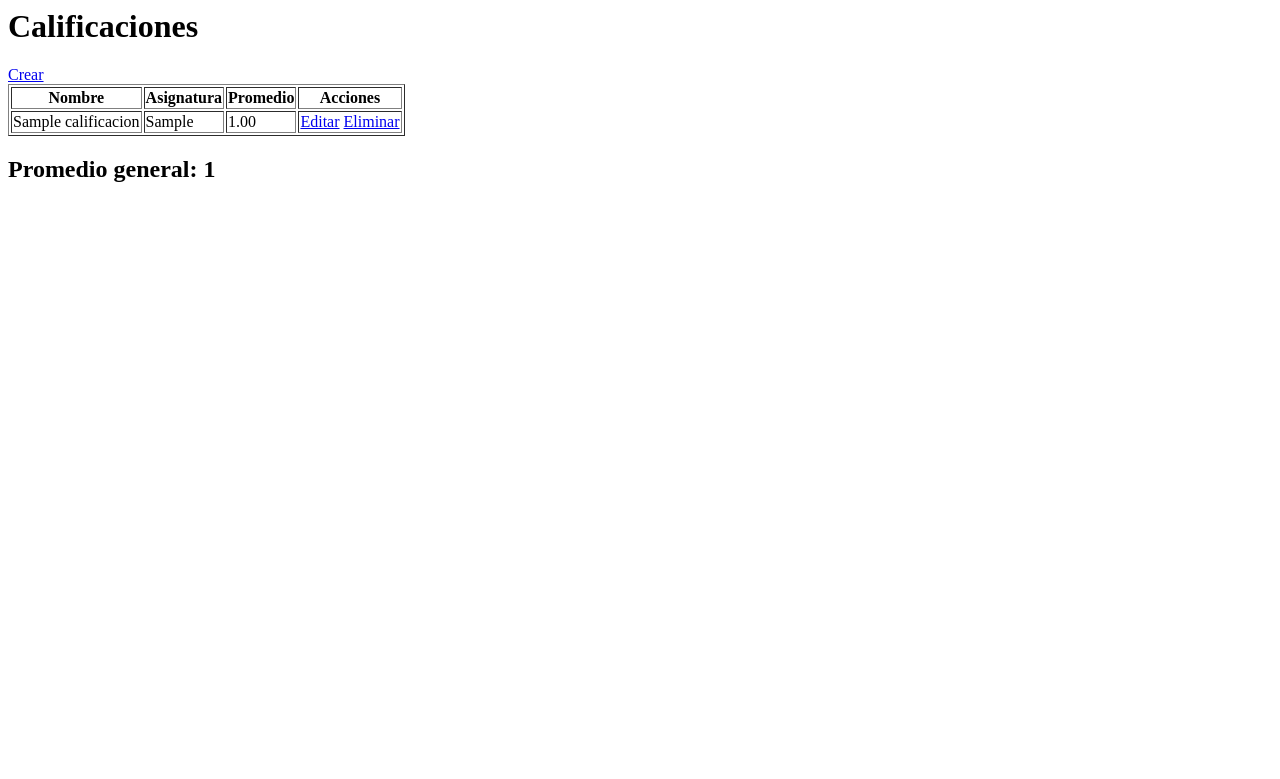
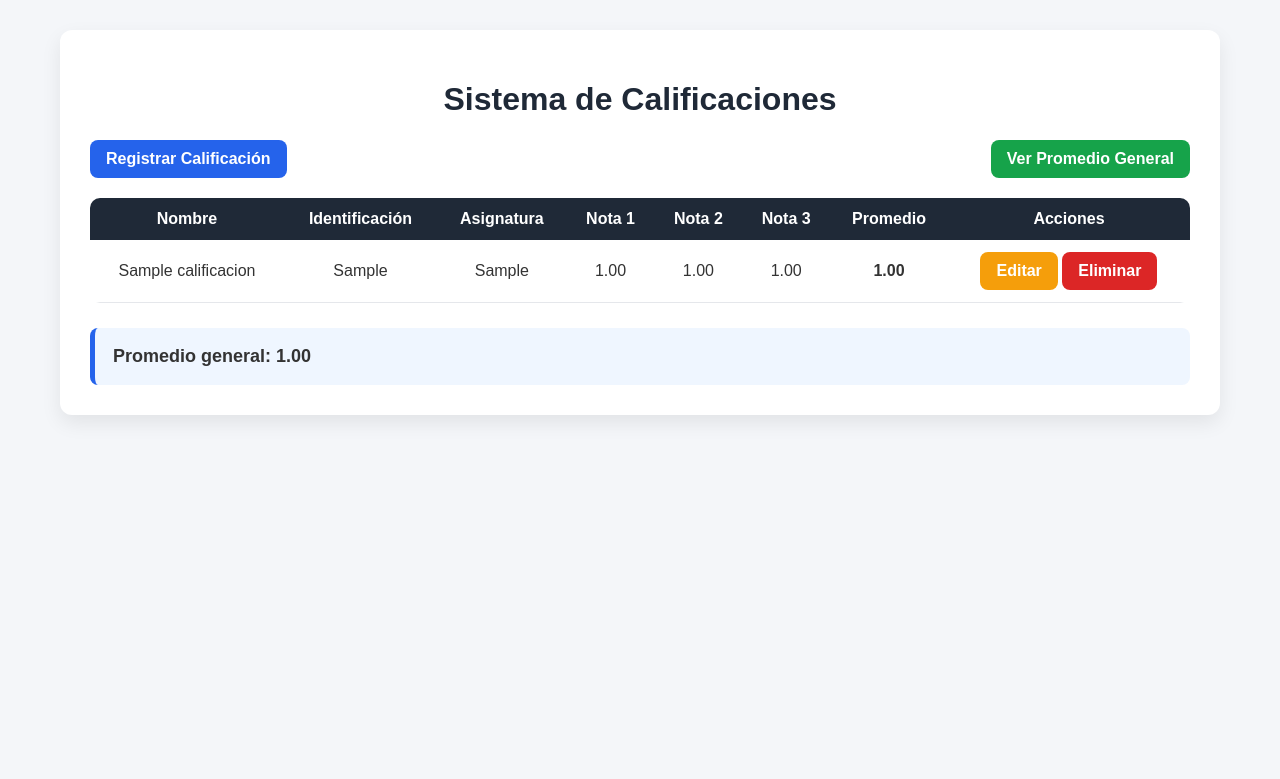
Before and after one commit to sebastianUCC2024/SistemaCalificaciones, a Django app: page / in a window 1280 px wide. Shown: the top 779 px of the page. Run offline with Django 5.2, Linux system fonts and the light colour scheme; tables that the repository leaves empty hold one stand-in row (values such as "Sample post").

Commit message:
modificando listar.html

```diff
--- a/sistema_calificaciones/calificacionesEstudiantes/templates/calificaciones/listar.html
+++ b/sistema_calificaciones/calificacionesEstudiantes/templates/calificaciones/listar.html
@@ -1,11 +1,126 @@
-<h1>Calificaciones</h1>
+<!DOCTYPE html>
+<html lang="es">
+<head>
+    <meta charset="UTF-8">
+    <title>Calificaciones</title>
+    <style>
+        body {
+            font-family: Arial, sans-serif;
+            background: #f4f6f9;
+            margin: 0;
+            padding: 30px;
+            color: #333;
+        }
 
-<a href="{% url 'crear_calificacion' %}">Crear</a>
+        .container {
+            max-width: 1100px;
+            margin: auto;
+            background: white;
+            padding: 30px;
+            border-radius: 12px;
+            box-shadow: 0 8px 20px rgba(0,0,0,0.08);
+        }
 
-<table border="1">
+        h1 {
+            text-align: center;
+            color: #1f2937;
+        }
+
+        .top-bar {
+            display: flex;
+            justify-content: space-between;
+            margin-bottom: 20px;
+            align-items: center;
+        }
+
+        .btn {
+            text-decoration: none;
+            padding: 10px 16px;
+            border-radius: 8px;
+            color: white;
+            font-weight: bold;
+            display: inline-block;
+        }
+
+        .btn-primary {
+            background: #2563eb;
+        }
+
+        .btn-success {
+            background: #16a34a;
+        }
+
+        .btn-warning {
+            background: #f59e0b;
+        }
+
+        .btn-danger {
+            background: #dc2626;
+        }
+
+        table {
+            width: 100%;
+            border-collapse: collapse;
+            overflow: hidden;
+            border-radius: 10px;
+        }
+
+        th {
+            background: #1f2937;
+            color: white;
+            padding: 12px;
+        }
+
+        td {
+            padding: 12px;
+            text-align: center;
+            border-bottom: 1px solid #e5e7eb;
+        }
+
+        tr:hover {
+            background: #f9fafb;
+        }
+
+        .promedio-box {
+            margin-top: 25px;
+            background: #eff6ff;
+            padding: 18px;
+            border-left: 5px solid #2563eb;
+            border-radius: 8px;
+            font-size: 18px;
+            font-weight: bold;
+        }
+
+        .empty {
+            text-align: center;
+            padding: 20px;
+            color: #777;
+        }
+    </style>
+</head>
+<body>
+
+<div class="container">
+    <h1>Sistema de Calificaciones</h1>
+
+    <div class="top-bar">
+        <a class="btn btn-primary" href="{% url 'crear_calificacion' %}">
+            Registrar Calificación
+        </a>
+
+        <a class="btn btn-success" href="{% url 'promedio_general' %}">
+            Ver Promedio General
+        </a>
+    </div>
+
+    <table>
         <tr>
             <th>Nombre</th>
+            <th>Identificación</th>
             <th>Asignatura</th>
+            <th>Nota 1</th>
+            <th>Nota 2</th>
+            <th>Nota 3</th>
             <th>Promedio</th>
             <th>Acciones</th>
         </tr>
@@ -13,14 +128,33 @@
         {% for c in calificaciones %}
         <tr>
             <td>{{ c.nombre_estudiante }}</td>
+            <td>{{ c.identificacion }}</td>
             <td>{{ c.asignatura }}</td>
-        <td>{{ c.promedio }}</td>
+            <td>{{ c.nota1 }}</td>
+            <td>{{ c.nota2 }}</td>
+            <td>{{ c.nota3 }}</td>
+            <td><strong>{{ c.promedio }}</strong></td>
             <td>
-            <a href="{% url 'editar_calificacion' c.id %}">Editar</a>
-            <a href="{% url 'eliminar_calificacion' c.id %}">Eliminar</a>
+                <a class="btn btn-warning" href="{% url 'editar_calificacion' c.id %}">Editar</a>
+                <a class="btn btn-danger" href="{% url 'eliminar_calificacion' c.id %}">Eliminar</a>
             </td>
+        </tr>
+        {% empty %}
+        <tr>
+            <td class="empty" colspan="8">No hay calificaciones registradas.</td>
         </tr>
         {% endfor %}
     </table>
 
-<h2>Promedio general: {{ promedio_general }}</h2>
+    <div class="promedio-box">
+        Promedio general:
+        {% if promedio_general %}
+            {{ promedio_general|floatformat:2 }}
+        {% else %}
+            No hay registros
+        {% endif %}
+    </div>
+</div>
+
+</body>
+</html>
```
Lines whose indentation alone changed are shown as unchanged.
